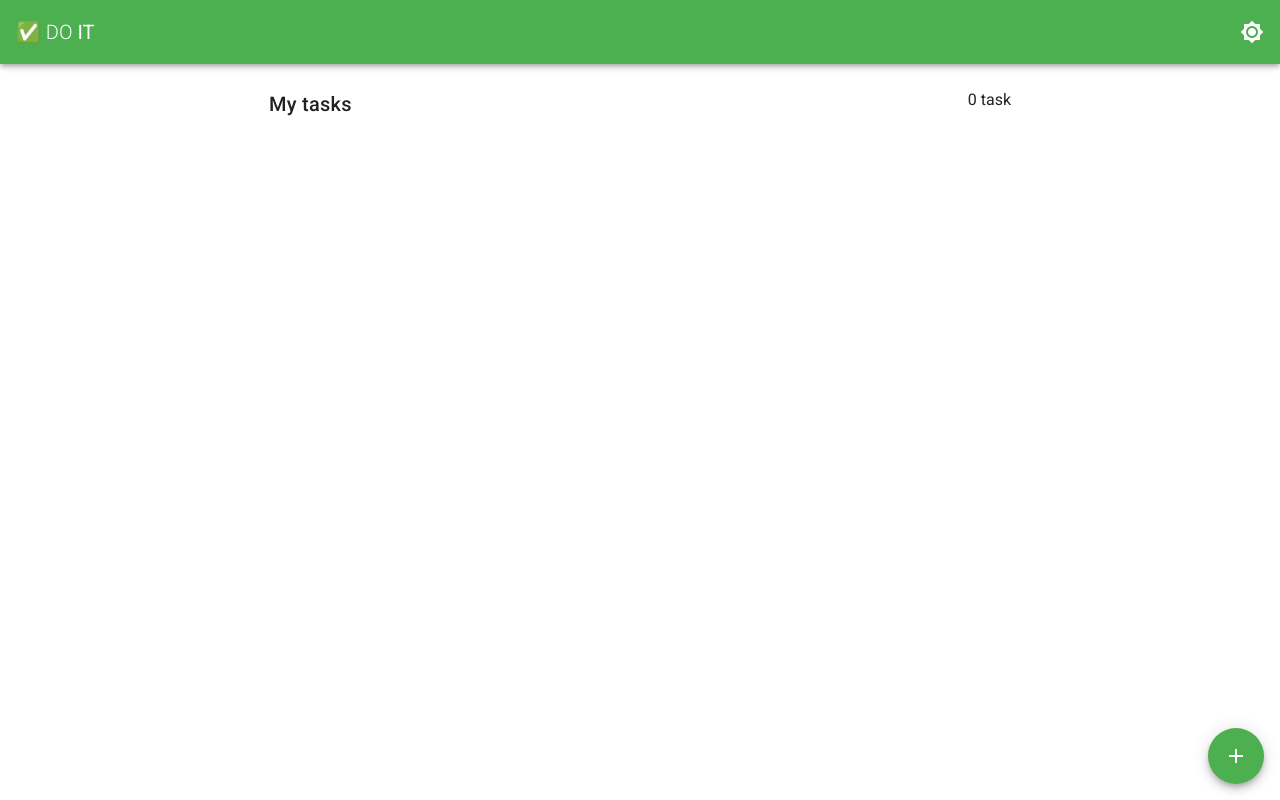
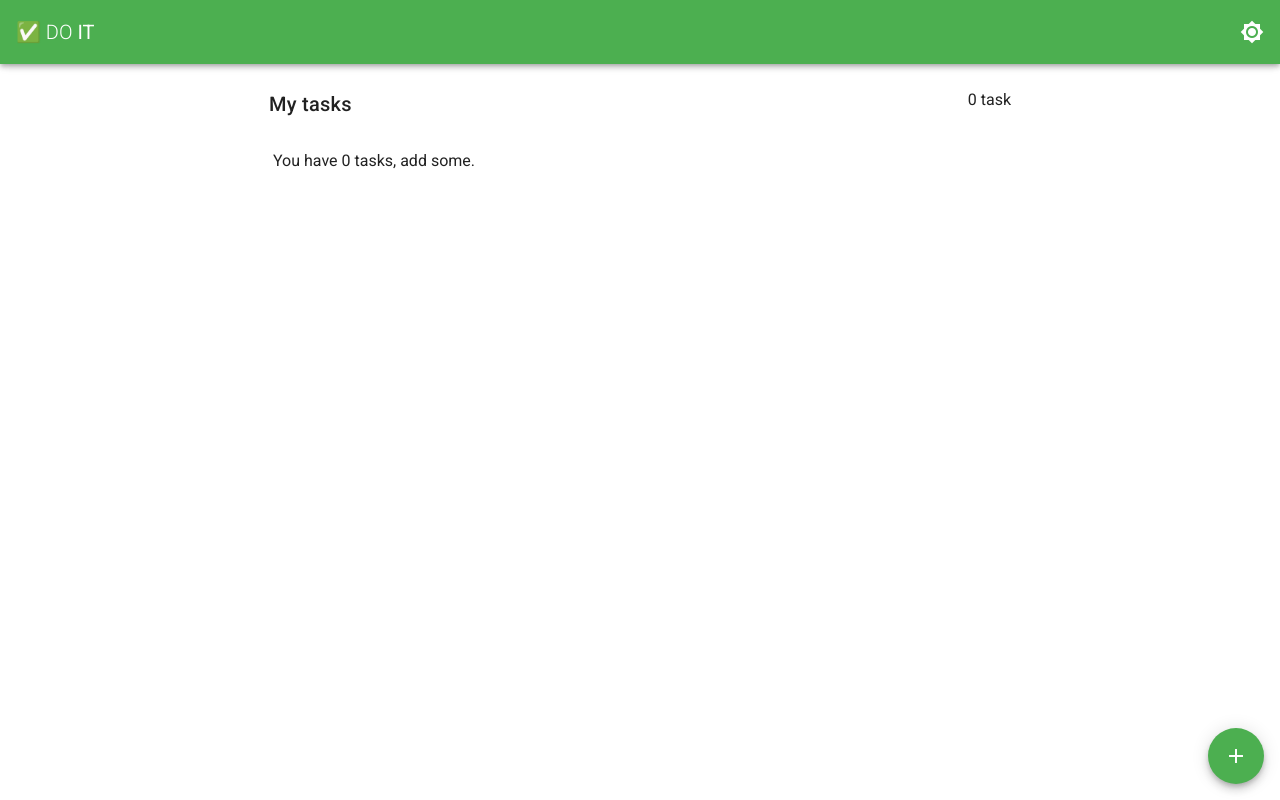
Before and after one commit to TheAkshitS/dotodo, a Vue app: page / in a window 1280 px wide. Built offline with nearby package versions, Linux system fonts and the light colour scheme.

Commit message:
refactor: handle no task case

```diff
--- a/src/components/task/TaskList.vue
+++ b/src/components/task/TaskList.vue
@@ -13,7 +13,16 @@
         </v-col>
       </v-container>
 
-      <v-list dense>
+      <v-list v-if="!$_taskList.length">
+        <v-list-item-content>
+          <v-list-item-title class="ml-4"
+            >You have {{ $_taskList.length }} tasks, add
+            some.</v-list-item-title
+          >
+        </v-list-item-content>
+      </v-list>
+
+      <v-list dense v-else>
         <template v-for="(task, index) in $_taskList">
           <v-list-item two-line :key="task.id">
             <v-checkbox
```
